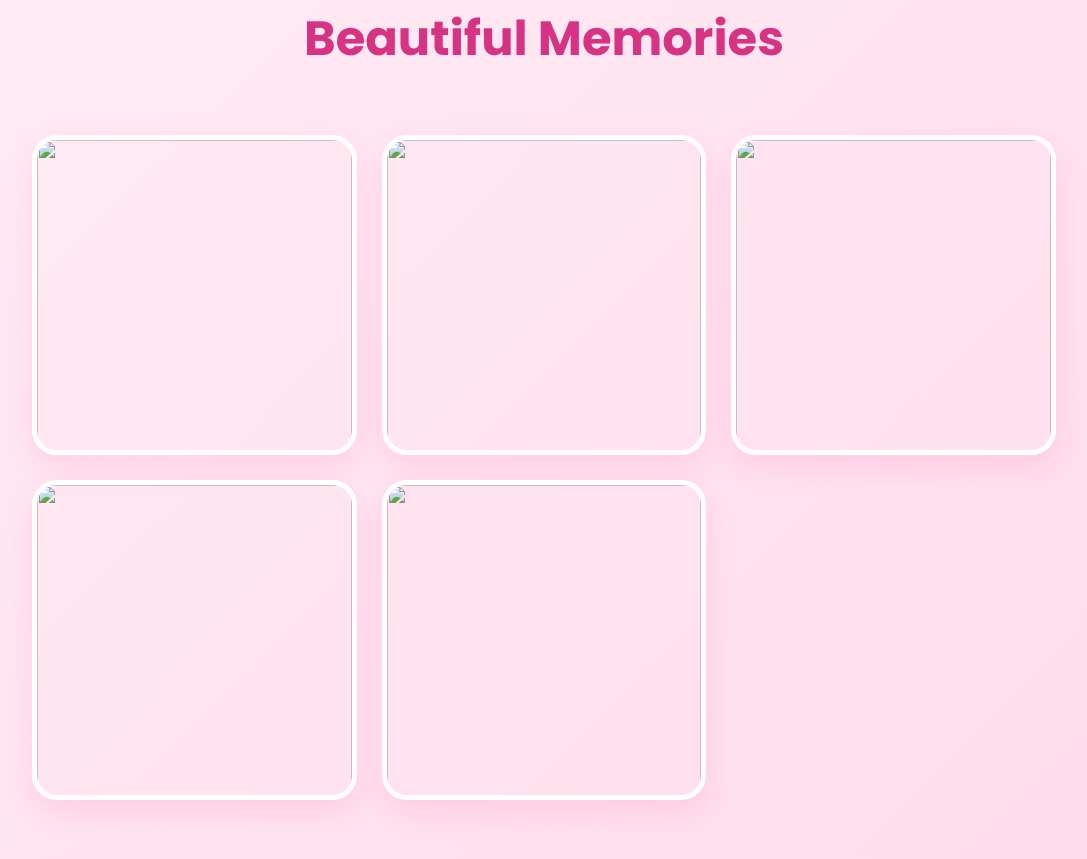
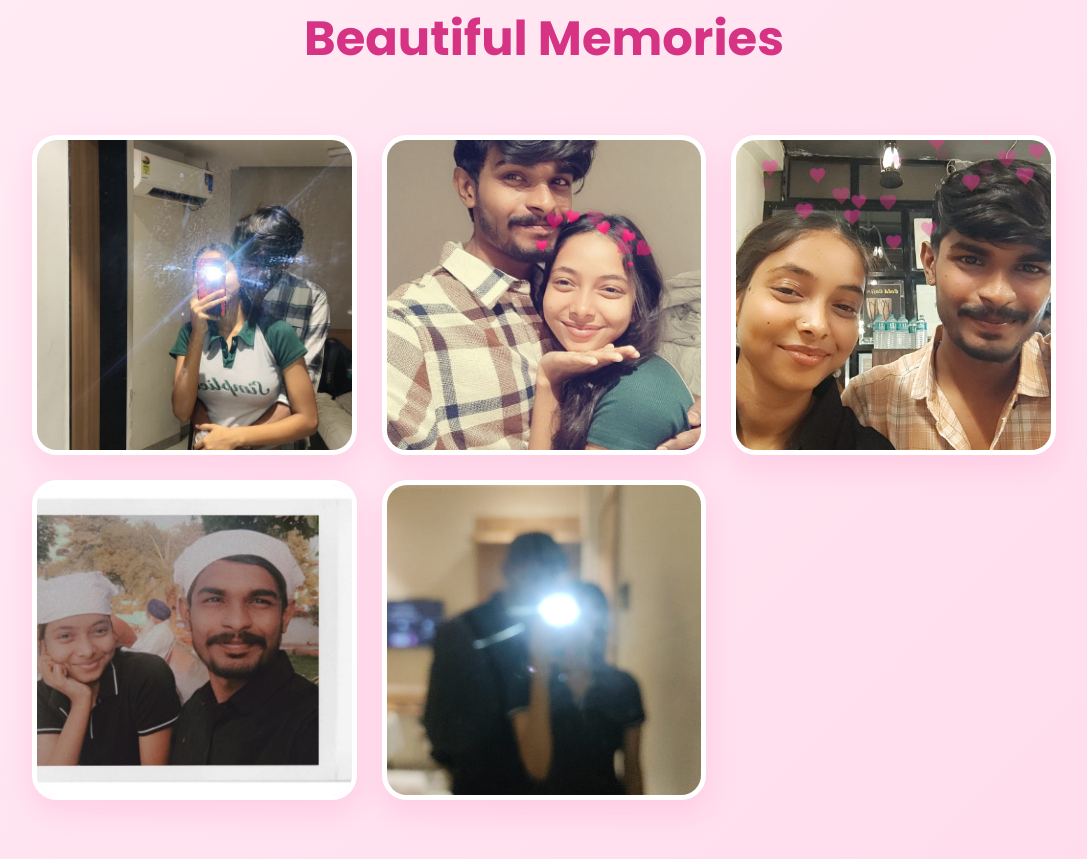
Before and after one commit to Anok022005/utkarsh, a plain HTML site: page index.html in a window 1280 px wide. Shown: the part 2125-2984 px from the top of the page, without its empty margins (96-1183 px from the left). Drawn offline with Linux system fonts and the light colour scheme.

Commit message:
Add files via upload

```diff
--- a/index.html
+++ b/index.html
@@ -240,15 +240,15 @@
 
 <div class="galleryGrid">
 
-<img src="images/photo1.jpeg">
+<img src="photo1.jpeg">
 
-<img src="images/photo2a.jpeg">
+<img src="photo2a.jpeg">
 
-<img src="images/photo3.jpeg">
+<img src="photo3.jpeg">
 
-<img src="images/photo4.jpeg">
+<img src="photo4.jpeg">
 
-<img src="images/photo5.jpeg">
+<img src="photo5.jpeg">
 
 </div>
 
```
